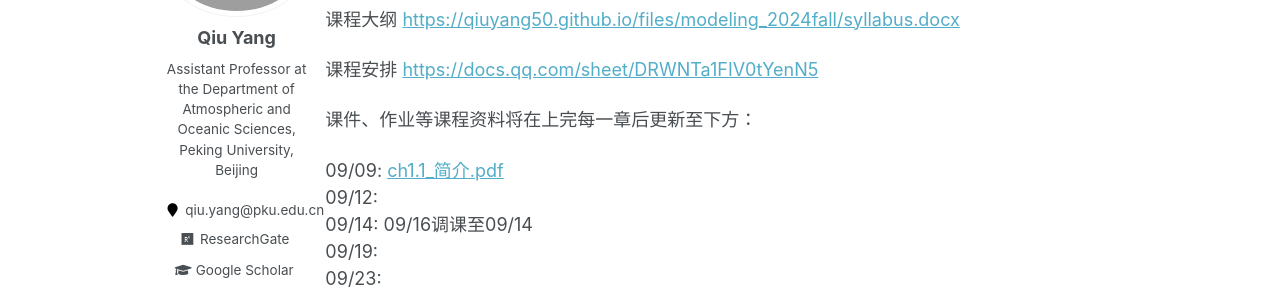
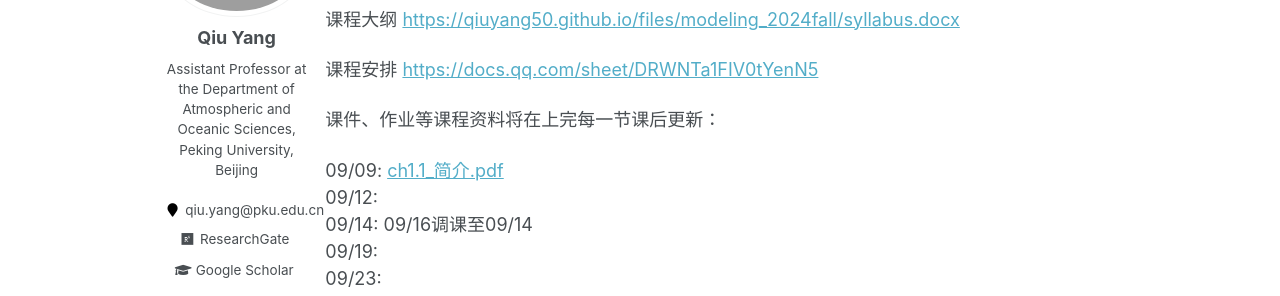
Before and after one commit to qiuyang50/qiuyang50.github.io, a Jekyll site: the page built from _pages/modeling_2024fall.md, in a window 1280 px wide and 900 px high. Shown: the part 195-491 px from the top of the window. Built offline with Jekyll 4.4.1, drawn with Linux system fonts in a browser that asks for light colours.

Commit message:
Update modeling_2024fall.md

```diff
--- a/_pages/modeling_2024fall.md
+++ b/_pages/modeling_2024fall.md
@@ -10,7 +10,7 @@ filename: modeling_2024fall.md
 
 课程安排 [https://docs.qq.com/sheet/DRWNTa1FIV0tYenN5](https://docs.qq.com/sheet/DRWNTa1FIV0tYenN5)
 
-课件、作业等课程资料将在上完每一章后更新至下方：
+课件、作业等课程资料将在上完每一节课后更新：
 
 09/09: <a href="https://qiuyang50.github.io/files/modeling_2024fall/ch1.1_简介.pdf">ch1.1_简介.pdf</a>
 09/12:
```
